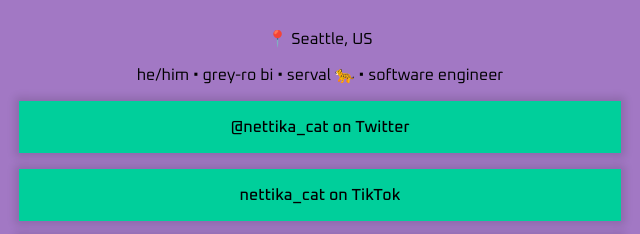
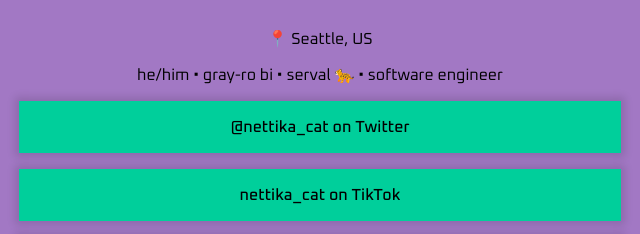
Before and after one commit to nettika-cat/nettika-cat.github.io, a plain HTML site: page index.html in a window 1280 px wide. Shown: the part 199-433 px from the top of the page, 320-960 px from the left. Drawn offline with Linux system fonts and the light colour scheme.

Commit message:
Fix spelling

```diff
--- a/index.html
+++ b/index.html
@@ -18,7 +18,7 @@
                 <figcaption>Nettika</figcaption>
             </figure>
             <p>&#128205; Seattle, US</p>
-            <p>he/him &bull; grey-ro bi &bull; serval &#128006; &bull; software engineer</p>
+            <p>he/him &bull; gray-ro bi &bull; serval &#128006; &bull; software engineer</p>
             <menu id="links">
                 <li>
                     <a href="https://twitter.com/nettika_cat">@nettika_cat on Twitter</a>
```
